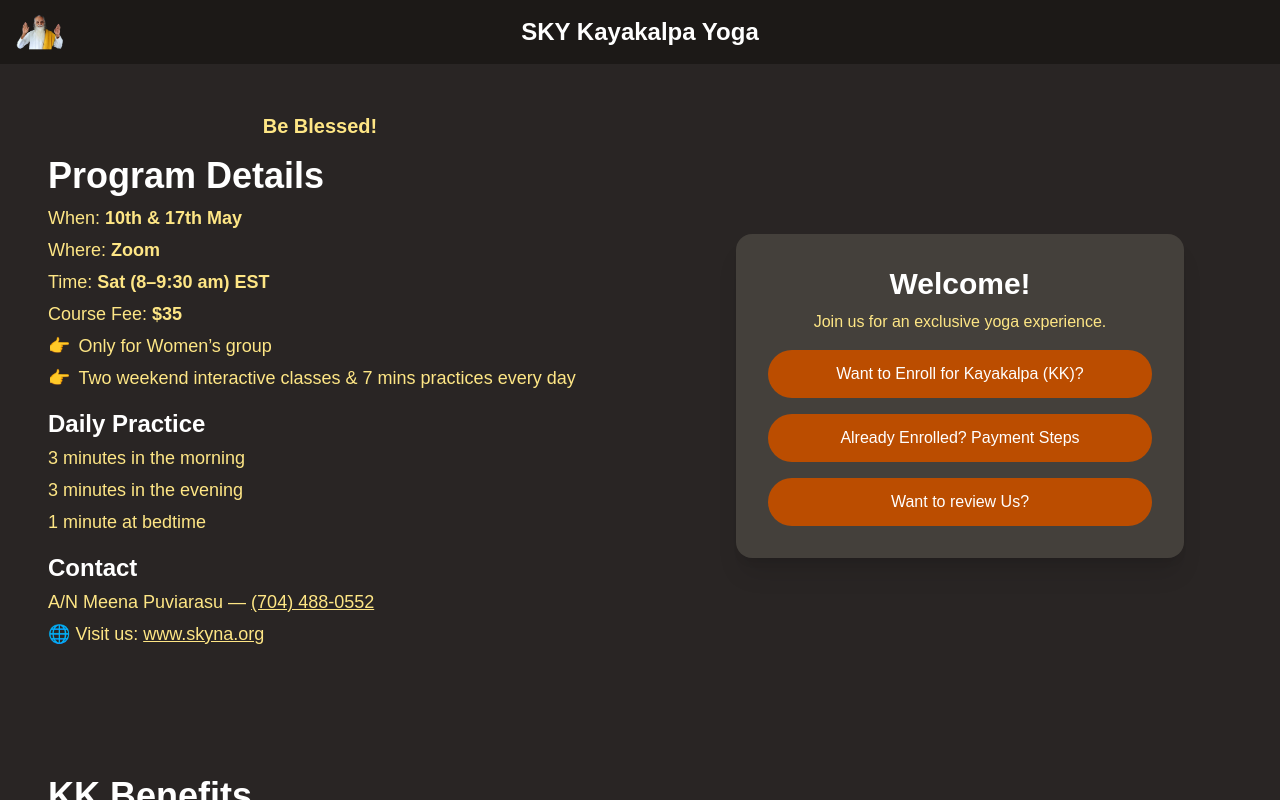
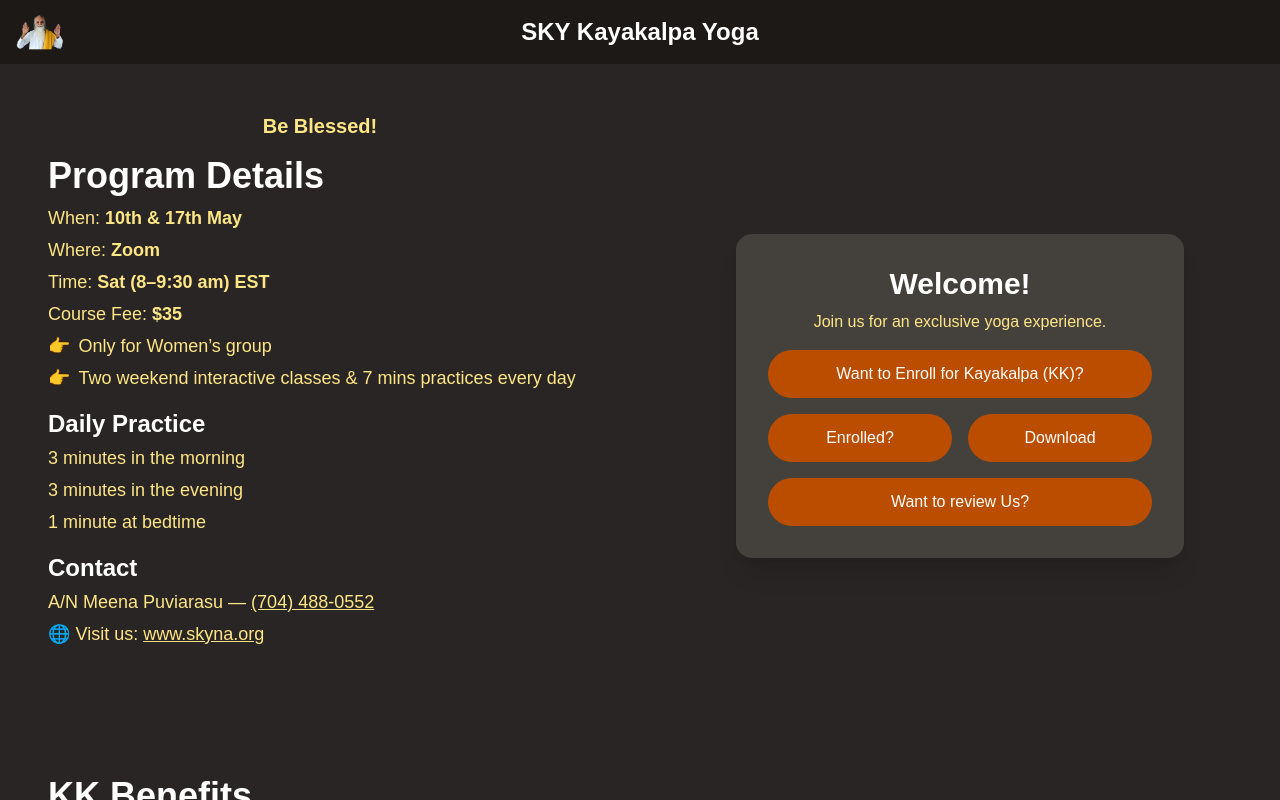
Before and after one commit to Itz-Viggy/Yoga-Registration, a Next.js app: page /kkhome in a window 1280 px wide. Built offline with nearby package versions, Linux system fonts and the light colour scheme.

Commit message:
Buttons Split

```diff
--- a/src/app/kkhome/page.tsx
+++ b/src/app/kkhome/page.tsx
@@ -134,12 +134,21 @@ export default function HomePage() {
               >
                 Want to Enroll for Kayakalpa (KK)?
               </button>
-              <button
-                onClick={() => router.push("/register/step1")}
-                className="w-full py-3 px-4 bg-amber-700 text-white rounded-full hover:bg-amber-600 transition-colors text-sm md:text-base"
-              >
-                Already Enrolled? Payment Steps
-              </button>
+              <div className="flex space-x-4">
+                <button
+                  onClick={() => router.push("/register/step1")}
+                  className="flex-1 py-3 px-4 bg-amber-700 text-white rounded-full hover:bg-amber-600 transition-colors text-sm md:text-base"
+                >
+                  Enrolled?
+                </button>
+                <button
+                  onClick={() => router.push("/download")}
+                  className="flex-1 py-3 px-4 bg-amber-700 text-white rounded-full hover:bg-amber-600 transition-colors text-sm md:text-base"
+                >
+                  Download
+                </button>
+              </div>
+
               <button
                 onClick={() => router.push("/review")}
                 className="w-full py-3 px-4 bg-amber-700 text-white rounded-full hover:bg-amber-600 transition-colors text-sm md:text-base"
```
